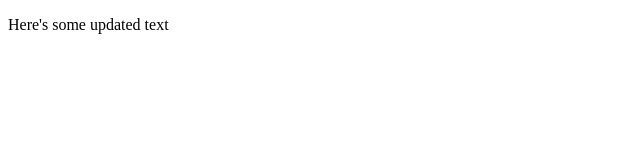
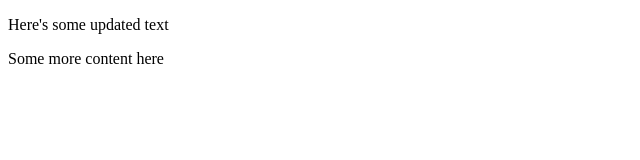
Before and after one commit to simon-onedotsix/dickabout, a plain HTML site: page contact.html in a window 1280 px wide. Shown: the whole page, without its empty margins (0-640 px from the left). Drawn offline with Linux system fonts and the light colour scheme.

Commit message:
Some more mods to contact.html

```diff
--- a/contact.html
+++ b/contact.html
@@ -12,6 +12,8 @@
 
     <p>Here's some updated text</p>
 
+    <p>Some more content here</p>
+
 </body>
 
 </html>
```
